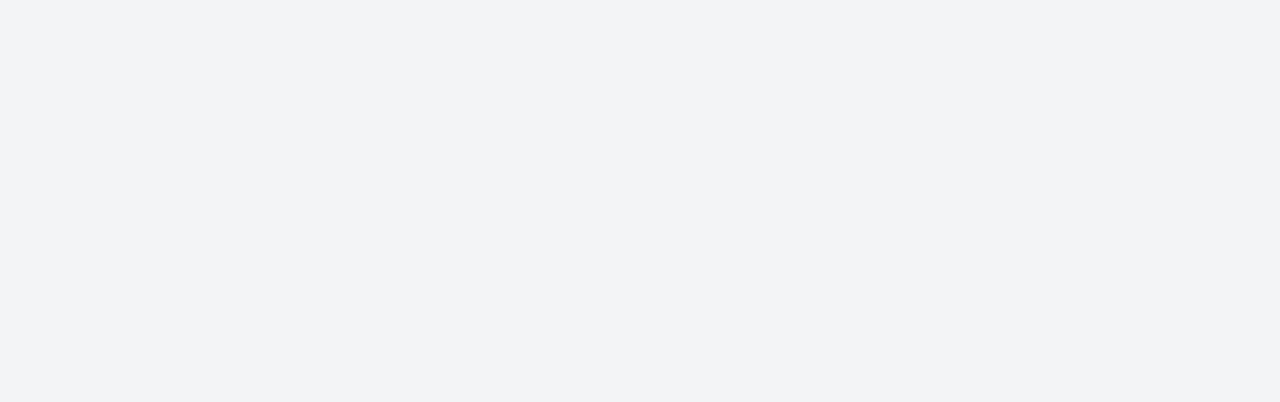
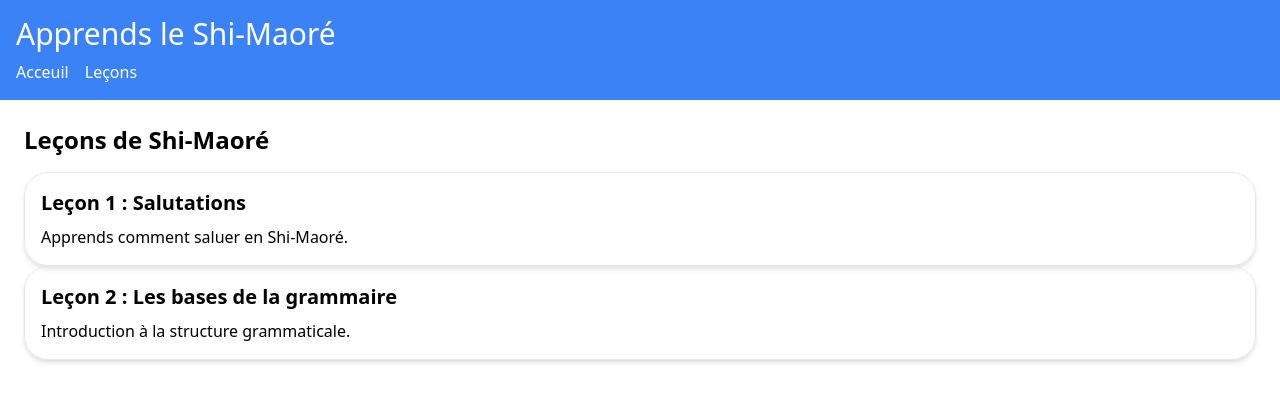
Before and after one commit to Ib-dI/Translation-app, a React (Vite) app: page /lessons in a window 1280 px wide. Shown: the top 402 px of the page. Built offline with nearby package versions, Linux system fonts and the light colour scheme.

Commit message:
Debut app creation de base

```diff
--- a/package.json
+++ b/package.json
@@ -13,7 +13,8 @@
   "dependencies": {
     "@heroicons/react": "^2.1.5",
     "react": "^18.3.1",
-    "react-dom": "^18.3.1"
+    "react-dom": "^18.3.1",
+    "react-router-dom": "^6.27.0"
   },
   "devDependencies": {
     "@eslint/js": "^9.11.1",
--- a/src/App.tsx
+++ b/src/App.tsx
@@ -1,7 +1,14 @@
+import { BrowserRouter as Router, Routes, Route } from 'react-router-dom';
+import Home from './pages/Home';
+import Lessons from './pages/Lessons';
+
 export default function App() {
   return (
-    <div className="flex min-h-screen flex-col items-center justify-center space-y-4 bg-gray-100">
-
-    </div>
+    <Router>
+      <Routes>
+        <Route path="/" element={<Home />} />
+        <Route path="/lessons" element={<Lessons />} />
+      </Routes>
+    </Router>
   )
 }
--- /dev/null
+++ b/src/components/Header.tsx
@@ -0,0 +1,14 @@
+export default function Header() {
+  return (
+    <header className="bg-blue-500 p-4">
+      <h1 className="text-white text-3xl">Apprends le Shi-Maoré</h1>
+      <nav>
+        <ul className="flex space-x-4 mt-2">
+          <li><a href="/" className="text-white">Acceuil</a></li>
+          <li><a href="/lessons" className="text-white">Leçons</a></li>
+
+        </ul>
+      </nav>
+    </header>
+  )
+}
--- /dev/null
+++ b/src/components/LessonCard.tsx
@@ -0,0 +1,17 @@
+interface LessonCardProps {
+  title: string;
+  description: string;
+}
+
+export default function LessonCard({ title, description }: LessonCardProps) {
+  return (
+    <div className="p-4 border rounded-3xl shadow-md hover:shadow-lg transition-shadow">
+      <h3 className="text-xl font-semibold">
+        {title}
+      </h3>
+      <p className="mt-2">
+        {description}
+      </p>
+    </div>
+  )
+}
--- /dev/null
+++ b/src/pages/Home.tsx
@@ -0,0 +1,15 @@
+import Header from "../components/Header";
+
+export default function Home() {
+  return (
+    <div>
+      <Header />
+      <main className="p-6">
+        <h2 className="text-2xl font-bold mb-4">Bienvenue sur la plateforme d'apprentissage du Shi-Maoré</h2>
+        <p className="mb-4">
+          Ici, tu vas apprendre 📚 les bases du Shi-Maoré, une langue parlée à Mayotte. Explore nos leçon et teste tes connaissances 😉!
+        </p>
+      </main>
+    </div>
+  )
+}
--- /dev/null
+++ b/src/pages/Lessons.tsx
@@ -0,0 +1,22 @@
+import Header from "../components/Header"
+import LessonCard from "../components/LessonCard"
+
+export default function Lessons() {
+  const lessons = [
+    { title: 'Leçon 1 : Salutations', description: 'Apprends comment saluer en Shi-Maoré.' },
+    { title: 'Leçon 2 : Les bases de la grammaire', description: 'Introduction à la structure grammaticale.' },
+  ];
+  return (
+    <div>
+      <Header/>
+      <main className="p-6">
+        <h2 className="text-2xl font-bold mb-4">Leçons de Shi-Maoré</h2>
+        <div className="grig grid-cols-1 md:grid-cols-2 gap-4">
+          {lessons.map((lesson, index) => (
+            <LessonCard key={index} title={lesson.title} description={lesson.description} />
+          ))}
+        </div>
+      </main>
+    </div>
+  )
+}
```
Also changed, not shown: 1 other file (tests, documents, lock files or other folders).
